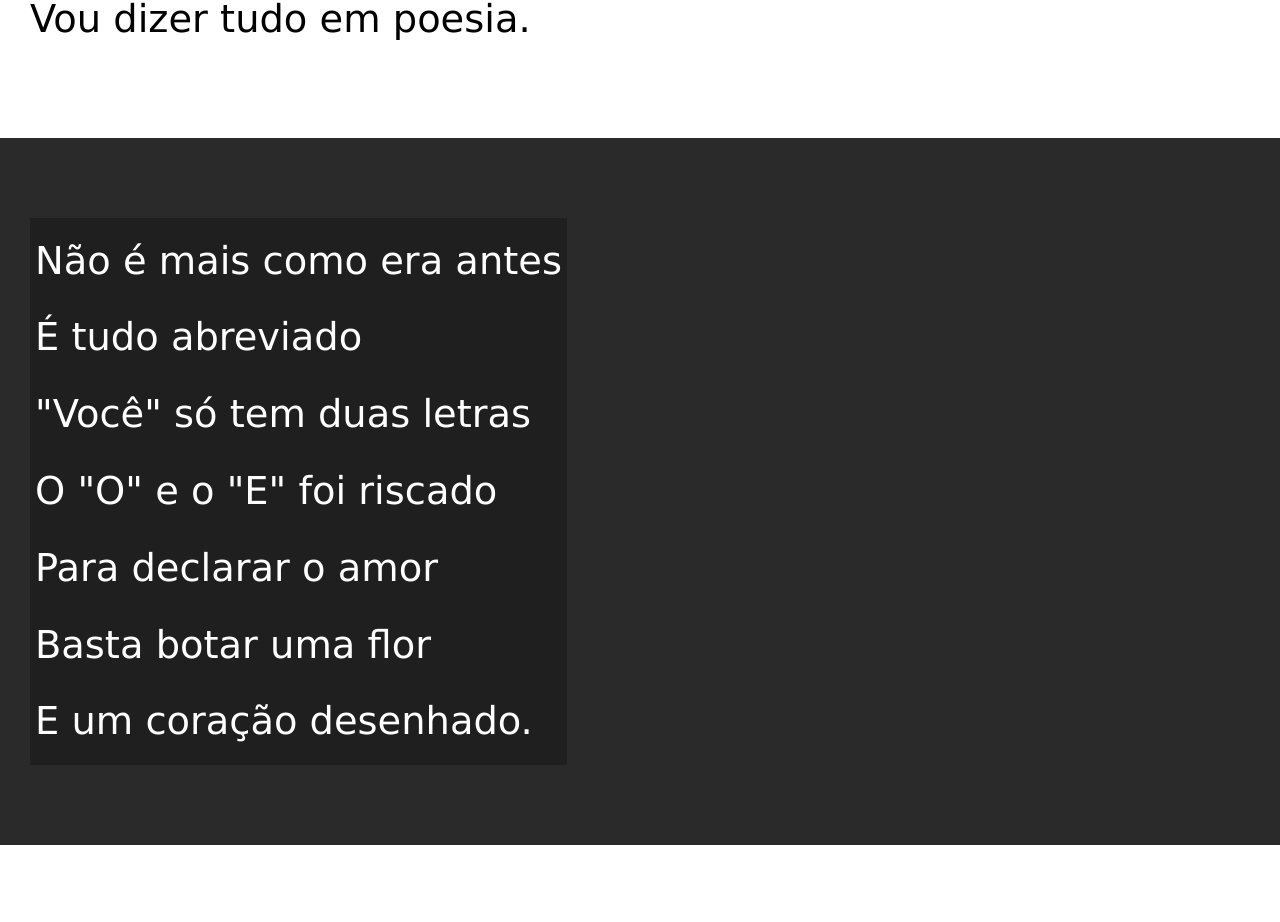
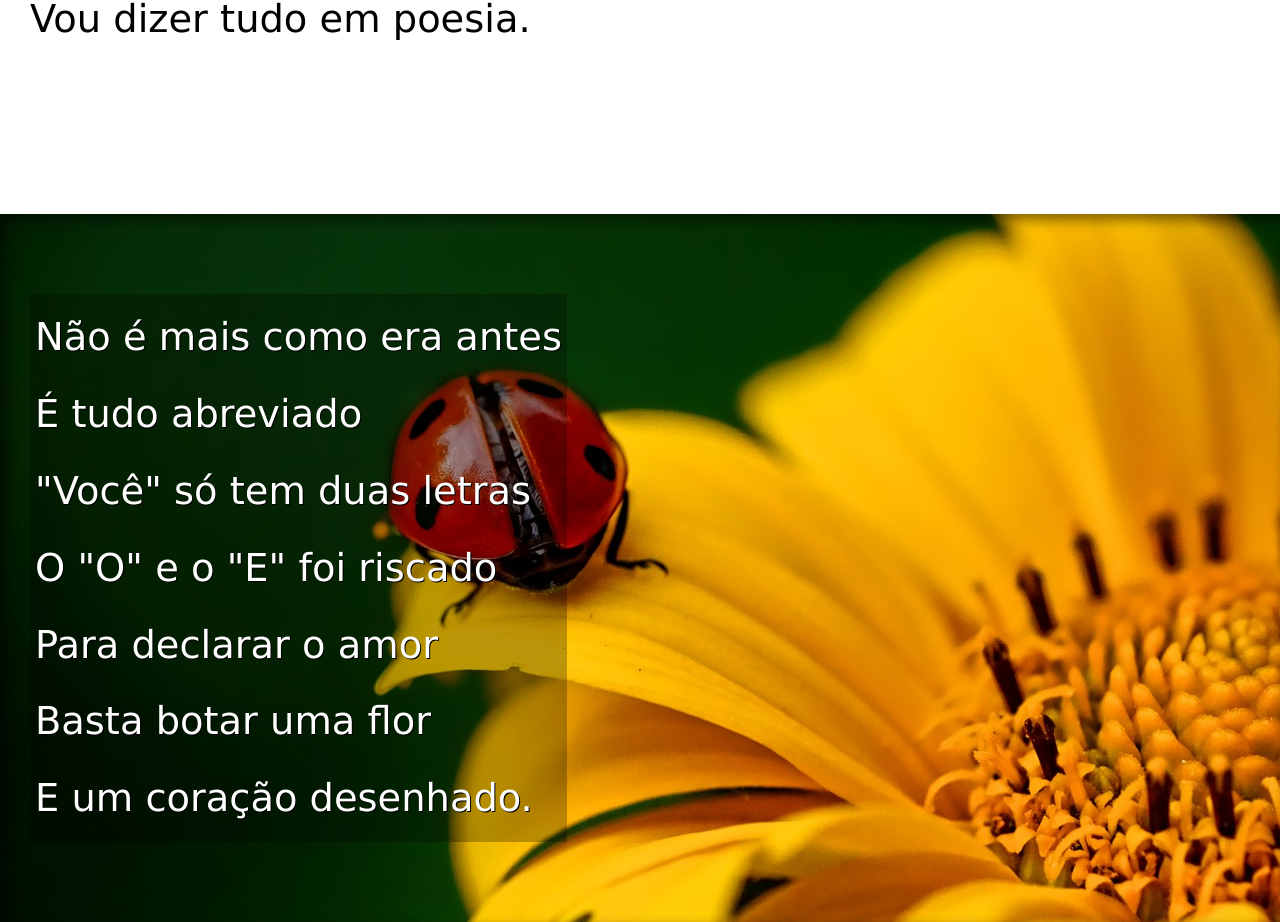
Before and after one commit to florianosimon/html-css, a plain HTML site: page desafios/des012/index.html in a window 1280 px wide. Shown: the part 807-1729 px from the top of the page. Drawn offline with Linux system fonts and the light colour scheme; a web font is replaced by a local one.

Commit message:
atualizado com foto e fundo

```diff
--- a/desafios/des012/estilo/style.css
+++ b/desafios/des012/estilo/style.css
@@ -57,20 +57,41 @@ section {
     font-size: 3vw;
 }
 
+section > p {
+    padding-bottom: 2em;
+}
+
 section.normal {
     background-color: white;
     color: black;
 }
 
 section.imagem {
-    background-color: rgb(43, 42, 42);
+    background-color: rgba(0, 0, 0, 0.515);
     color: white;
+    box-shadow: inset 6px 6px 13px 0px rgba(0, 0, 0, 0.495);
+    background-attachment: fixed;
 }
 
 section.imagem > p {
     background-color: rgba(0, 0, 0, 0.267);
     display: inline-block;
     padding: 5px;
+    text-shadow: 1px 1px 0px black;
+    background-size: cover;
+
+}
+
+section#img01 {
+    background-image: url('../imagens/background001.jpg');
+    background-position: right center;
+
+}
+
+section#img02 {
+    background-image: url('../imagens/background002.jpg');
+
+
 }
 
 footer {
--- a/desafios/des012/index.html
+++ b/desafios/des012/index.html
@@ -29,7 +29,7 @@
         </p>
     </section>
 
-    <section class="imagem">
+    <section class="imagem" id="img01">
         <p>
             Não é mais como era antes <br>
             É tudo abreviado <br>
@@ -65,7 +65,7 @@
 
     </section>
 
-    <section class="imagem">
+    <section class="imagem" id="img02">
         <p>
             Tenho saudade das cartas <br>
             Escritas com a própria mão <br>
```
